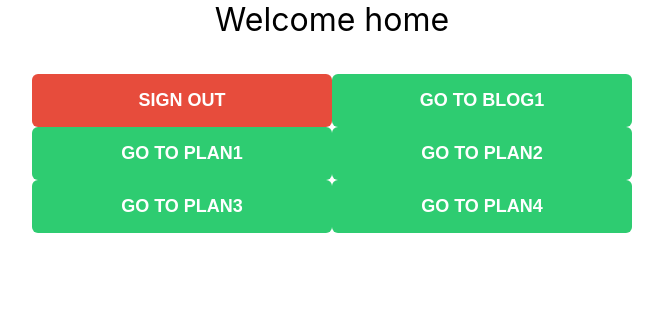
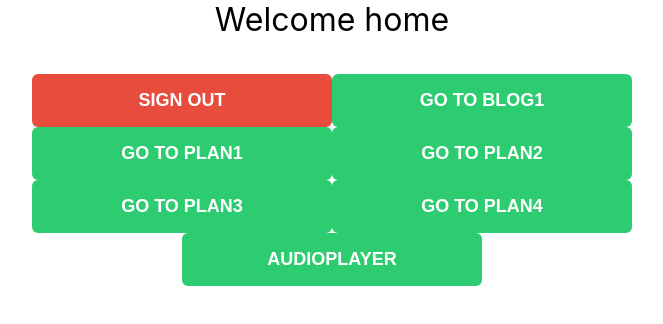
Before and after one commit to VincentLu91/react-firebase-login-email, a React (Create React App) app: page /home in a window 1280 px wide. Shown: the top 324 px of the page, without its empty margins (308-971 px from the left). Built offline with nearby package versions, Linux system fonts and the light colour scheme; no server answers; the database is empty; sample sign-in values are in the browser's storage.

Commit message:
added audioplayer button in Home page

```diff
--- a/src/components/Home.js
+++ b/src/components/Home.js
@@ -197,6 +197,8 @@ const Home = () => {
           <br />
           <button onClick={() => navigate("/plan3")}>Go to Plan3</button>
           <button onClick={() => navigate("/plan4")}>Go to Plan4</button>
+          <br />
+          <button onClick={() => navigate("/audioplayer")}>AudioPlayer</button>
         </p>
         {loading && (
           <div>
```
